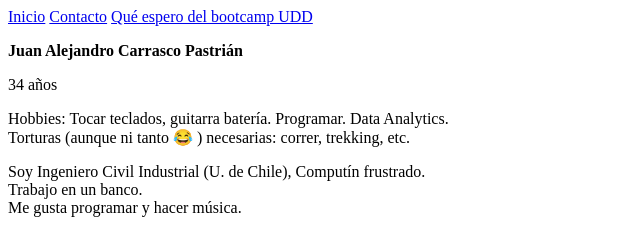
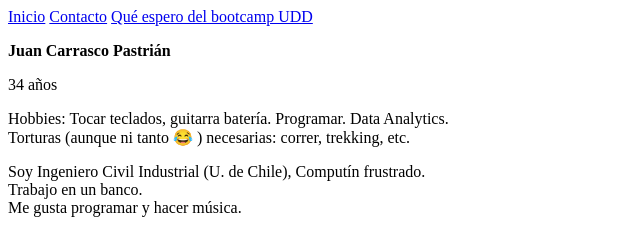
Before and after one commit to juan-cp/bootcamp, a plain HTML site: page index.html in a window 1280 px wide. Shown: the top 230 px of the page, 0-640 px from the left. Drawn offline with Linux system fonts and the light colour scheme.

Commit message:
Update index.html

```diff
--- a/index.html
+++ b/index.html
@@ -18,7 +18,7 @@
 <section id="Inicio">
     <div>
     <p>
-        <b>Juan Alejandro Carrasco Pastrián </b>
+        <b>Juan Carrasco Pastrián </b>
     </p>
     <p>
         34 años
```
